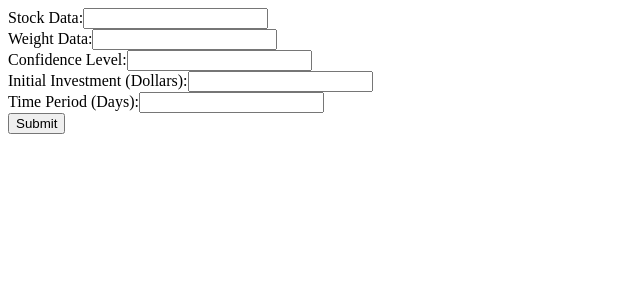
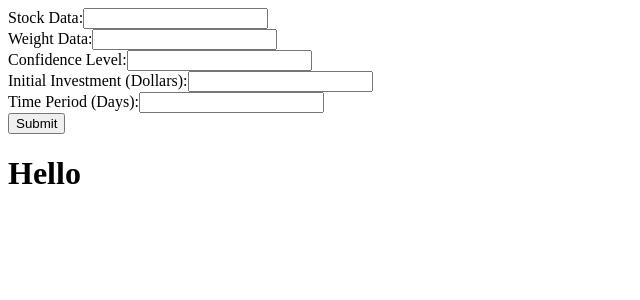
Before and after one commit to mazinal-ani/riskmanagement, a React (Create React App) app in the folder client/: page / in a window 1280 px wide. Shown: the top 300 px of the page, without its empty margins (0-640 px from the left). Built offline with nearby package versions, Linux system fonts and the light colour scheme.

Commit message:
Fixed frontend

```diff
--- a/client/src/App.js
+++ b/client/src/App.js
@@ -6,6 +6,7 @@ function StockWeightForm() {
   const [confidenceLevel, setConfidenceLevel] = useState([]);
   const [initialInvestment, setInitialInvestment] = useState([]);
   const [timePeriod, setTimePeriod] = useState([]);
+  const [responseData, setResponseData] = useState(null);
 
   function handleSubmit(event) {
     event.preventDefault();
@@ -30,11 +31,12 @@ function StockWeightForm() {
     })
       .then(response => response.json())
       .then(result => {
-        console.log(result);
+        setResponseData(result);
       });
   }
 
   return (
+    <div>
         <form onSubmit={handleSubmit}>
         <label>
           Stock Data:
@@ -83,6 +85,19 @@ function StockWeightForm() {
         <br />
         <button type="submit">Submit</button>
       </form>
+      <div>
+        {responseData === null ? (
+          <h1>
+            Hello
+          </h1>
+        ) : (
+          <div>
+            <h1>Here is your encrypted message:</h1>
+            <h1>{responseData}</h1>
+          </div>
+        )}
+      </div>
+    </div>
   );
 }
 
```
Lines whose indentation alone changed are shown as unchanged.
